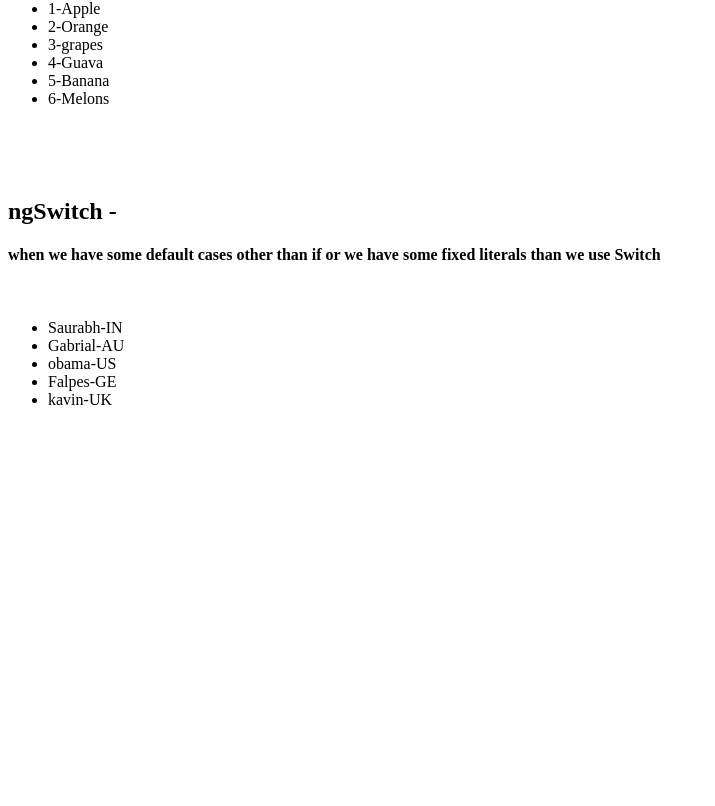
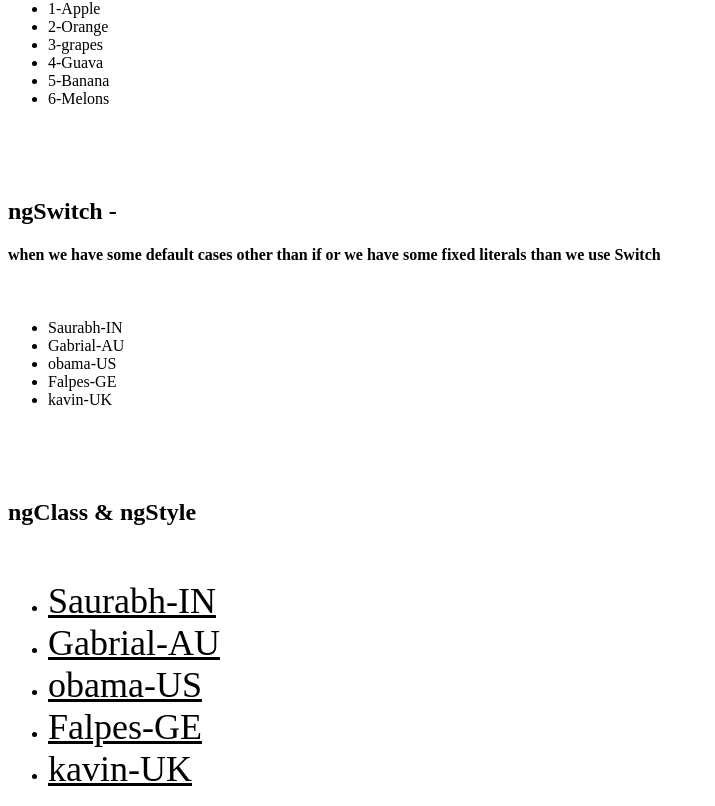
Before and after one commit to saurabh0vipin/angular-stackblitz98, an Angular app: page / in a window 1280 px wide. Shown: the part 734-1540 px from the top of the page, without its empty margins (0-715 px from the left). Before the commit the page ends 1159 px from the top, so only its background shows below. Built offline with nearby package versions, Linux system fonts and the light colour scheme.

Commit message:
ngClass & ngStyle

```diff
--- a/src/app/app.component.html
+++ b/src/app/app.component.html
@@ -71,3 +71,23 @@ Using Interpolation only once<br>
     </li>
   </ul>
 </div>
+
+<br><br><br>
+
+<h2>ngClass & ngStyle </h2>
+<br>
+<div class ="container">
+  <ul class="list-group">
+    <li class="list-group-item" *ngFor="let y of people;">
+    <div [ngClass]="{
+      'text-primary':y.country=='IN',
+      'text-dark':y.country=='AU',
+      'text-danger':y.country=='UK',
+      'text-success':y.country=='US'
+    }" [ngStyle]="{
+      'font-size':'36px',
+      'text-decoration':'underline'
+    }">{{y.name}}-{{y.country}}</div>
+    </li>
+  </ul>
+</div>
```
